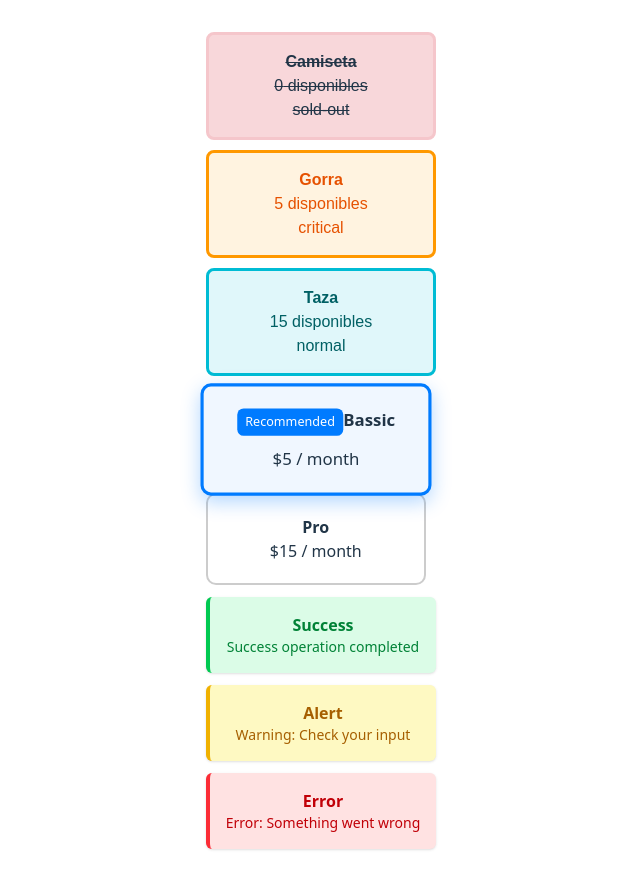
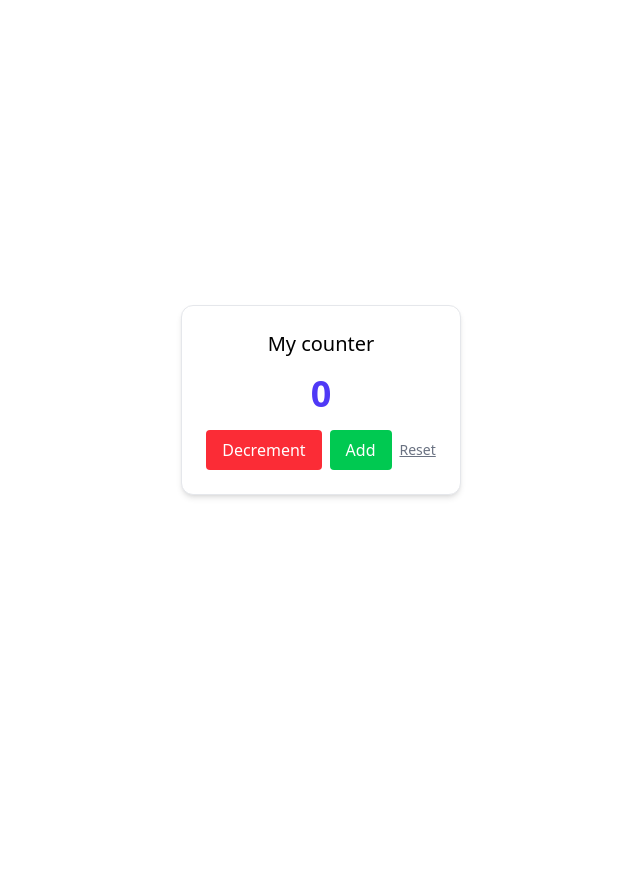
Before and after one commit to arperezch13-dot/CollabRepo, a React (Vite) app: page / in a window 1280 px wide. Shown: the top 888 px of the page, without its empty margins (319-959 px from the left). After the commit the page ends 800 px from the top, so only its background shows below. Built offline with nearby package versions, Linux system fonts and the light colour scheme.

Commit message:
Refactor App component to use Counter and add CardPreview component

```diff
--- a/src/App.tsx
+++ b/src/App.tsx
@@ -1,23 +1,12 @@
 import './App.css'
-import StockBadge from './components/StockBadge/StockBadge'
-import PlanCard from './components/PlanCard/PlanCard'
-import Notifications from './components/Notifications/Notifications'
+import Counter from './components/Counter/Counter'
 
 function App() {
 
   return (
     <>
 
-      <StockBadge productName="Camiseta" stock={0} />
-      <StockBadge productName="Gorra" stock={5} />
-      <StockBadge productName="Taza" stock={15} />
-
-      <PlanCard name='Bassic' price={5} isPopular/>
-      <PlanCard name='Pro' price={15} isPopular={false}/>
-
-      <Notifications message= 'Success operation completed' type='success'/>
-      <Notifications message= 'Warning: Check your input' type='alert'/>
-      <Notifications message= 'Error: Something went wrong' type='error'/>
+     <> {<Counter />}</>
 
     </>
   )
--- /dev/null
+++ b/src/components/CardPreview/CardPreview.tsx
@@ -0,0 +1,39 @@
+import { useState } from "react"
+
+const CardPreview = () => {
+    // Iniciamos el state como un string vacio
+    const [name, setName] = useState<string>('')
+
+    const handleChange = (e: React.ChangeEvent<HTMLInputElement>) => {
+        setName(e.target.value)
+    }
+
+  return (
+    <div className="flex flex-col items-center p-8 space-y-6 bg-slate-50 min-h-[300px] rounded-2xl border border-slate-200">
+        {/* Seccion del Input  */}
+        <div className="w-full max-w-xs">
+            <label className="block text-sm font-medium text-slate-700 mb-2">
+                Escribe tu Nombre:
+            </label>
+            <input type="text" value={name} placeholder="Ejemplo: Ana" className="w-full p-3 border-2 border-slate-300 rounded-lg focus:border-indigo-500 focus:outline-none transition-all" onChange={handleChange} />
+        </div>
+
+        {/* Seccion Preview - Tarjeta Espejo  */}
+        <div className={`p-6 w-full max-w-xs rounded-xl shadow-xl transition-all transform ${name ? 'bg-indigo-600 scale-105': 'bg-slate-300'}`}>
+            <p className="text-xs text-indigo-200 uppercase tracking-widest font-semibold">
+                Previsualizacion
+            </p>
+            <h2 className="text-2xl font-bold text-white mt-2 break-words">
+                {name || "Esperando Nombre"}
+            </h2>
+        </div>
+
+        {/* Boton de limpiar el nombre */}
+        <button onClick={()=>setName('')} className="text-indigo-600 text-sm hover:underline">
+            Limpiar Texto
+        </button>
+    </div>
+  )
+}
+
+export default CardPreview
--- /dev/null
+++ b/src/components/Counter/Counter.tsx
@@ -0,0 +1,29 @@
+import { useState } from 'react'
+
+
+const Counter = () =>{
+    //Feinimos Estado
+    const [count,setCount] = useState(0)
+
+  return (
+
+    <div className='p-6 max-w-sm bg-white rounded-xl shadow-md flex flex-col items-center space-y-4 border border-gray-200'>
+
+    <h2 className='text-xl font-medium text-black'>My counter</h2>
+    <p className='text-4xl font-bold text-indigo-600'>{count}</p>
+    <div className='flex space-x-2'>
+        <button className='px-4 py-2 bg-red-500 text-white rounded hover:bg-red-600 transition' onClick={()=> setCount (count-1)}>
+            Decrement
+        </button>
+        <button className='px-4 py-2 bg-green-500 text-white rounded hover:bg-green-600 transition' onClick={()=> setCount (count+1)}>
+            Add
+        </button>
+        <button className='text-sm text-gray-500 underline' onClick={()=> setCount(0)}>
+            Reset
+        </button>
+    </div>
+    </div>
+  )
+}
+
+export default Counter
--- a/src/components/PlanCard/PlanCard.css
+++ b/src/components/PlanCard/PlanCard.css
@@ -1,3 +1,4 @@
+@import "tailwindcss";
 .plan-container {
   padding: 20px;
   border-radius: 10px;
--- a/src/index.css
+++ b/src/index.css
@@ -1,12 +1,12 @@
 @import "tailwindcss";
-:root {
+ :root {
   font-family: system-ui, Avenir, Helvetica, Arial, sans-serif;
   line-height: 1.5;
   font-weight: 400;
 
   color-scheme: light dark;
   color: rgba(255, 255, 255, 0.87);
-  background-color: #242424;
+
 
   font-synthesis: none;
   text-rendering: optimizeLegibility;
@@ -36,7 +36,7 @@ h1 {
   line-height: 1.1;
 }
 
-button {
+/* button {
   border-radius: 8px;
   border: 1px solid transparent;
   padding: 0.6em 1.2em;
@@ -53,10 +53,10 @@ button:hover {
 button:focus,
 button:focus-visible {
   outline: 4px auto -webkit-focus-ring-color;
-}
+} */
 
 @media (prefers-color-scheme: light) {
-  :root {
+  /* :root {
     color: #213547;
     background-color: #ffffff;
   }
@@ -65,5 +65,5 @@ button:focus-visible {
   }
   button {
     background-color: #f9f9f9;
-  }
+  } */
 }
```
